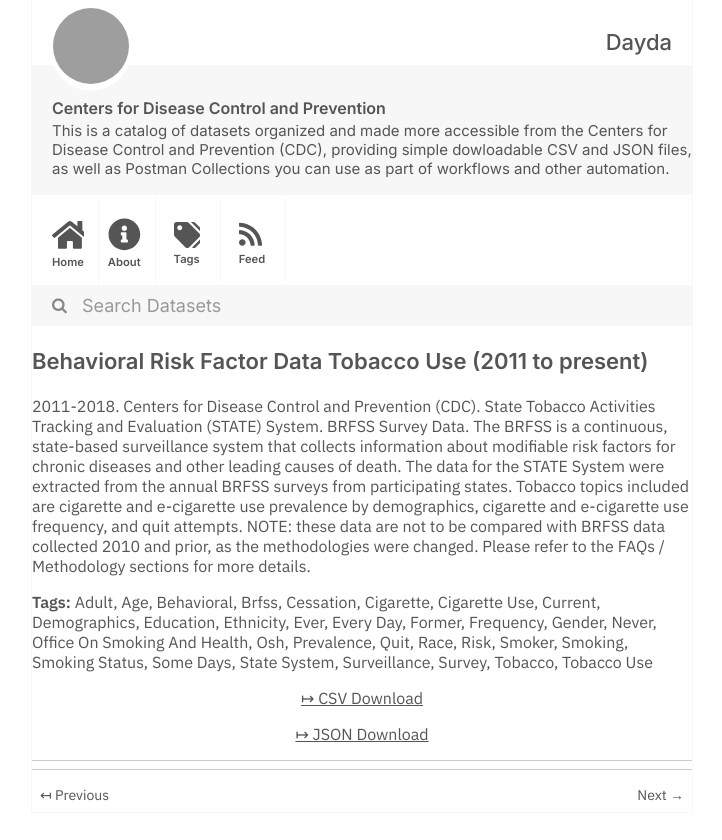
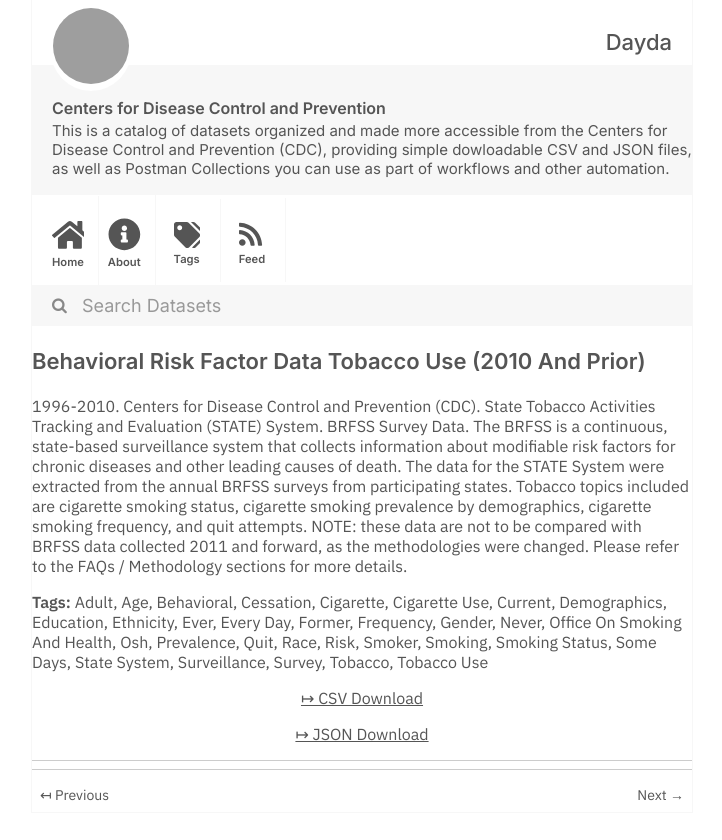
Before and after one commit to dayda-entities/centers-for-disease-control-and-prevention, a Jekyll site: the page built from _posts/2020-11-12-behavioral-risk-factor-data-to.md, in a window 1280 px wide, cut to the strip 0-840 px from the top of the page. Shown: the whole strip, without its empty margins (278-1000 px from the left). Built offline with Jekyll 4.4.1, drawn with Linux system fonts in a browser that asks for light colours; grey boxes are pictures that could not be loaded.

Commit message:
Publish Data

```diff
--- a/_posts/2020-11-12-behavioral-risk-factor-data-to.md
+++ b/_posts/2020-11-12-behavioral-risk-factor-data-to.md
@@ -1,14 +1,13 @@
 ---
-title: Behavioral Risk Factor Data Tobacco Use (2011 to present)
-created: '2020-11-12T12:16:57.139552'
-modified: '2021-04-21T19:42:43.045334'
+title: Behavioral Risk Factor Data Tobacco Use (2010 And Prior)
+created: '2020-11-12T12:14:34.171621'
+modified: '2021-04-21T19:25:00.604159'
 state: active
 type: dataset
 tags:
   - Adult
   - Age
   - Behavioral
-  - Brfss
   - Cessation
   - Cigarette
   - Cigarette Use
@@ -38,9 +37,9 @@ tags:
   - Tobacco
   - Tobacco Use
 groups: []
-csv_url: 'https://data.cdc.gov/api/views/wsas-xwh5/rows.csv?accessType=DOWNLOAD'
-json_url: 'https://data.cdc.gov/api/views/wsas-xwh5/rows.json?accessType=DOWNLOAD'
+csv_url: 'https://data.cdc.gov/api/views/fpp2-pp25/rows.csv?accessType=DOWNLOAD'
+json_url: 'https://data.cdc.gov/api/views/fpp2-pp25/rows.json?accessType=DOWNLOAD'
 layout: post
 
 ---
-2011-2018. Centers for Disease Control and Prevention (CDC). State Tobacco Activities Tracking and Evaluation (STATE) System. BRFSS Survey Data. The BRFSS is a continuous, state-based surveillance system that collects information about modifiable risk factors for chronic diseases and other leading causes of death. The data for the STATE System were extracted from the annual BRFSS surveys from participating states. Tobacco topics included are cigarette and e-cigarette use prevalence by demographics, cigarette and e-cigarette use frequency, and quit attempts. NOTE: these data are not to be compared with BRFSS data collected 2010 and prior, as the methodologies were changed. Please refer to the FAQs / Methodology sections for more details.
+1996-2010. Centers for Disease Control and Prevention (CDC). State Tobacco Activities Tracking and Evaluation (STATE) System.  BRFSS Survey Data.  The BRFSS is a continuous, state-based surveillance system that collects information about modifiable risk factors for chronic diseases and other leading causes of death. The data for the STATE System were extracted from the annual BRFSS surveys from participating states.  Tobacco topics included are cigarette smoking status, cigarette smoking prevalence by demographics, cigarette smoking frequency, and quit attempts.  NOTE:  these data are not to be compared with BRFSS data collected 2011 and forward, as the methodologies were changed.  Please refer to the FAQs / Methodology sections for more details.
```
